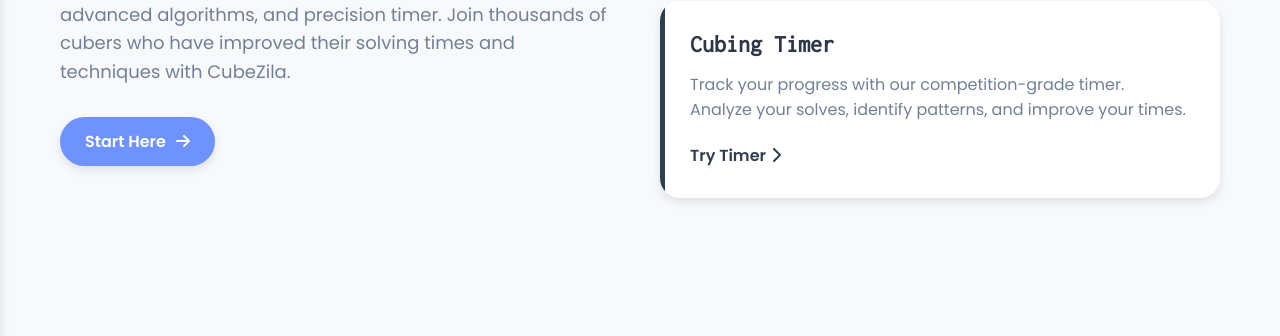
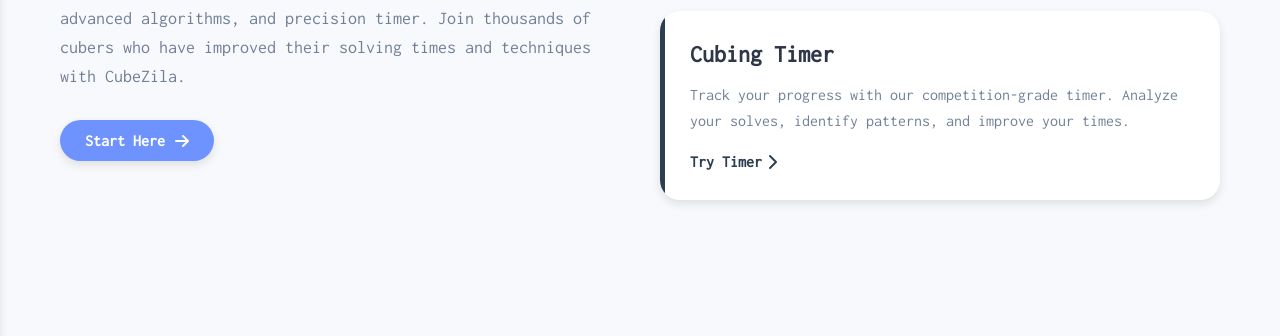
Before and after one commit to Mostafaeldiwany123/cubezila, a website built with Vite: page index.html in a window 1280 px wide. Shown: the part 448-784 px from the top of the page. Built offline with nearby package versions, Linux system fonts and the light colour scheme; no server answers; some icons are missing; a web font is replaced by a local one.

Commit message:
updated roots

```diff
--- a/css/roots.css
+++ b/css/roots.css
@@ -35,8 +35,6 @@
     --button-hover: rgba(41, 98, 255, 0.6);
     --stats-value: #2962ff;
     --font-family: 'Inconsolata', monospace;
-    --font-family-heading: 'Montserrat', sans-serif; /* New heading font */
-    --font-family-body: 'Poppins', sans-serif; /* New body font */
     --box-shadow: 0 8px 24px var(--shadow-color);
     --border-radius: 12px;
     --transition-duration: 0.3s;
@@ -180,7 +178,6 @@
     --glow-box-shadow: 0 0 35px rgba(78, 115, 223, 0.18), 0 0 70px rgba(78, 115, 223, 0.12);
     --glow-text-shadow: 0 0 10px rgba(0, 64, 255, 0.5), 0 0 20px rgba(255, 255, 255, 0.2);
 }
-
 
 :root[data-theme="neon"] {
     --background-color: #0f0f0f;
@@ -472,7 +469,7 @@
     --login-border-color: #ff4136; /* Bright red login border */
     --login-gradient-primary: linear-gradient(135deg, #ff4136, #ff6b6b); /* Red login gradient */
     --login-gradient-secondary: linear-gradient(135deg, #39ff14, #ff4081); /* Green login gradient */
-    --login-box-shadow: 0 4px 6px rgba(255, 65, 54, 0.2);
+    --login-box-shadow: 0 4px 6px rgba(255, 65, 54, 0.2); /* Red login shadow */
     --img-select: #ff4136;
     --alg-border: #ff4136;
     --glow-box-shadow: 0 0 35px rgba(255, 65, 54, 0.9), 0 0 70px rgba(255, 65, 54, 0.6);
@@ -693,7 +690,7 @@
     -webkit-touch-callout: none;
     -webkit-user-select: none;
     user-select: none;
-    font-family: var(--font-family-body); /* Use new body font */
+    font-family: var(--font-family);
 }
 
 input, textarea {
```
